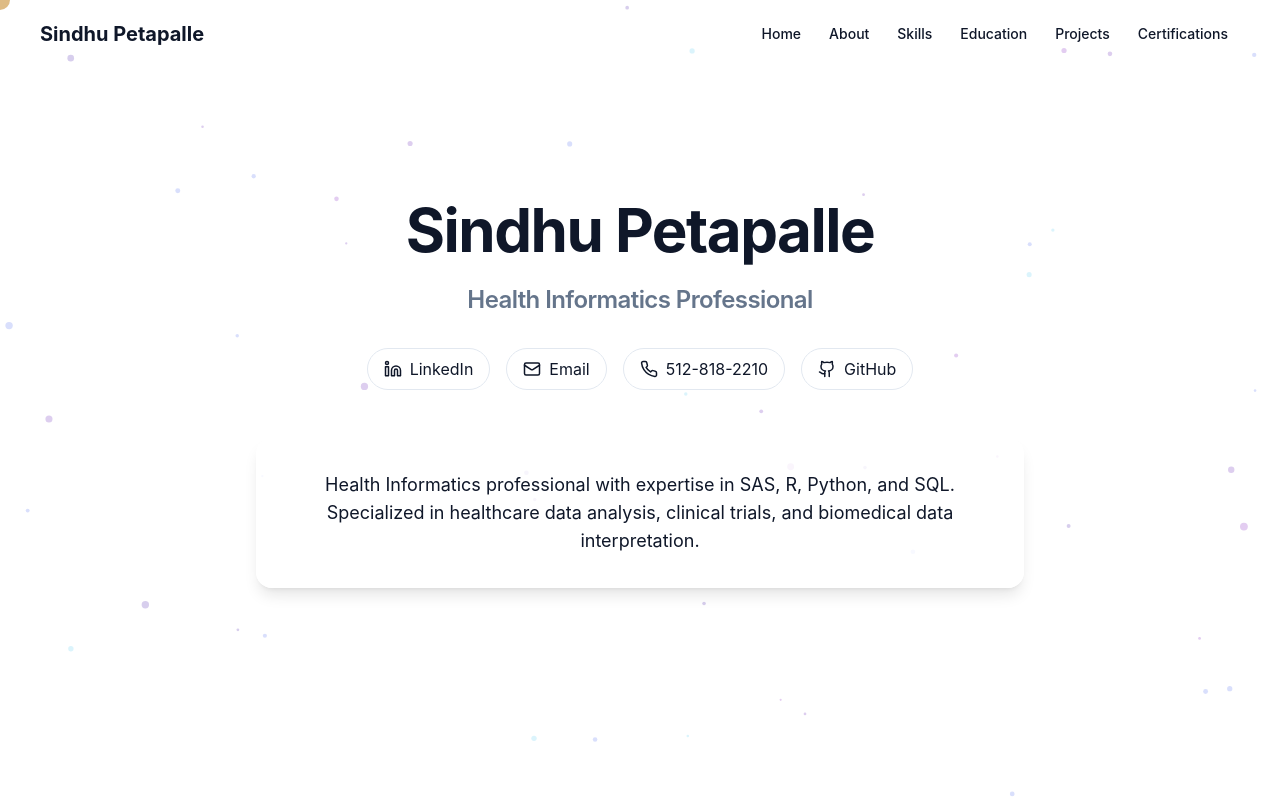
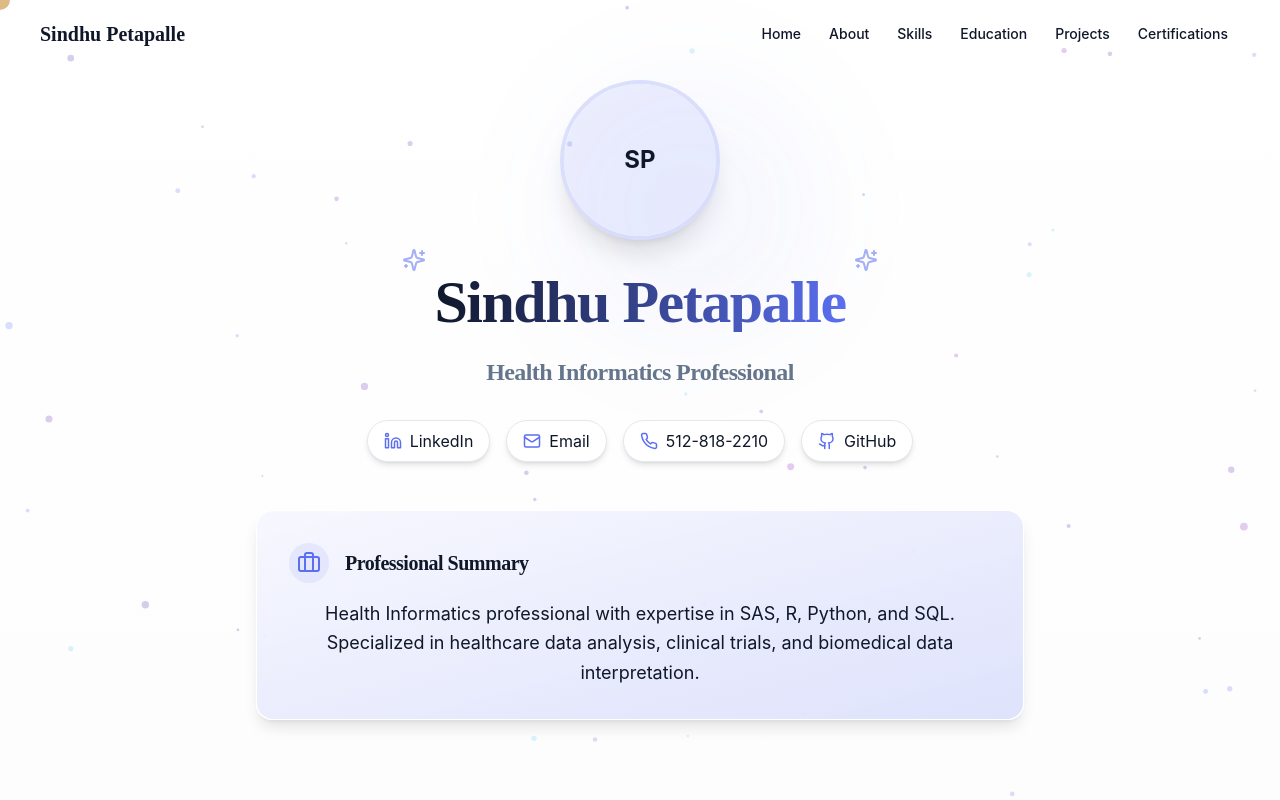
Before and after one commit to sindhup0102/sindhuresume, a React (Vite) app: page / in a window 1280 px wide. Shown: the top 800 px of the page. Built offline with nearby package versions, Linux system fonts and the light colour scheme.

Commit message:
Improve website aesthetics
This commit aims to enhance the visual appeal of the website by incorporating aesthetic improvements and potentially adding images or other visual elements.  The specific changes are not detailed here.

```diff
--- a/src/components/Hero.tsx
+++ b/src/components/Hero.tsx
@@ -1,7 +1,8 @@
 
 import React, { useEffect, useRef, useState } from 'react';
-import { ArrowDown, Briefcase, Github, Linkedin, Mail, Phone } from 'lucide-react';
+import { ArrowDown, Briefcase, Github, Linkedin, Mail, Phone, Sparkles } from 'lucide-react';
 import { Button } from '@/components/ui/button';
+import { Avatar, AvatarFallback, AvatarImage } from '@/components/ui/avatar';
 
 const Hero = () => {
   const containerRef = useRef<HTMLDivElement>(null);
@@ -77,15 +78,27 @@ const Hero = () => {
   return (
     <section
       id="home"
-      className="min-h-screen flex items-center justify-center pt-20 px-6"
+      className="min-h-screen flex items-center justify-center pt-20 px-6 bg-gradient-to-b from-background to-secondary/20"
     >
       <div
         ref={containerRef}
         className="section-container max-w-5xl w-full flex flex-col items-center text-center"
       >
-        <h1 className="text-4xl md:text-5xl lg:text-6xl font-bold mb-6 animate-fade-in opacity-0" style={{ animationDelay: '0.2s', animationFillMode: 'forwards' }}>
-          Sindhu Petapalle
-        </h1>
+        <div className="mb-8 relative">
+          <div className="absolute -z-10 w-64 h-64 bg-primary/10 rounded-full blur-3xl opacity-70 animate-pulse-slow"></div>
+          <Avatar className="w-32 h-32 md:w-40 md:h-40 border-4 border-primary/20 shadow-xl">
+            <AvatarImage src="/profile.jpg" alt="Sindhu Petapalle" />
+            <AvatarFallback className="bg-primary/10 text-2xl font-bold">SP</AvatarFallback>
+          </Avatar>
+        </div>
+
+        <div className="relative">
+          <Sparkles className="absolute -left-8 -top-6 text-primary opacity-70 animate-pulse-slow" size={24} />
+          <h1 className="text-4xl md:text-5xl lg:text-6xl font-bold mb-6 animate-fade-in opacity-0 bg-clip-text text-transparent bg-gradient-to-r from-foreground to-primary" style={{ animationDelay: '0.2s', animationFillMode: 'forwards' }}>
+            Sindhu Petapalle
+          </h1>
+          <Sparkles className="absolute -right-8 -top-6 text-primary opacity-70 animate-pulse-slow" size={24} />
+        </div>
 
         <h2 className="text-xl md:text-2xl text-muted-foreground mb-8 animate-fade-in opacity-0" style={{ animationDelay: '0.4s', animationFillMode: 'forwards' }}>
           Health Informatics Professional
@@ -96,28 +109,28 @@ const Hero = () => {
             href="https://linkedin.com/in/sindhu-petapalle7/"
             target="_blank"
             rel="noopener noreferrer"
-            className="social-icon-link flex items-center gap-2 px-4 py-2 rounded-full border border-border hover:border-primary transition-colors duration-300"
+            className="social-icon-link flex items-center gap-2 px-4 py-2 rounded-full bg-card shadow-md border border-border hover:border-primary hover:shadow-lg transition-all duration-300"
             data-tooltip="Connect on LinkedIn"
           >
-            <Linkedin size={18} />
+            <Linkedin size={18} className="text-primary" />
             <span className="hidden sm:inline">LinkedIn</span>
           </a>
 
           <a
             href="mailto:petapallesindhu@gmail.com"
-            className="social-icon-link flex items-center gap-2 px-4 py-2 rounded-full border border-border hover:border-primary transition-colors duration-300"
+            className="social-icon-link flex items-center gap-2 px-4 py-2 rounded-full bg-card shadow-md border border-border hover:border-primary hover:shadow-lg transition-all duration-300"
             data-tooltip="Send Email"
           >
-            <Mail size={18} />
+            <Mail size={18} className="text-primary" />
             <span className="hidden sm:inline">Email</span>
           </a>
 
           <a
             href="tel:+15128182210"
-            className="social-icon-link flex items-center gap-2 px-4 py-2 rounded-full border border-border hover:border-primary transition-colors duration-300"
+            className="social-icon-link flex items-center gap-2 px-4 py-2 rounded-full bg-card shadow-md border border-border hover:border-primary hover:shadow-lg transition-all duration-300"
             data-tooltip="Call Me"
           >
-            <Phone size={18} />
+            <Phone size={18} className="text-primary" />
             <span className="hidden sm:inline">512-818-2210</span>
           </a>
 
@@ -125,17 +138,17 @@ const Hero = () => {
             href="https://github.com/sindhup0102"
             target="_blank"
             rel="noopener noreferrer"
-            className="social-icon-link flex items-center gap-2 px-4 py-2 rounded-full border border-border hover:border-primary transition-colors duration-300"
+            className="social-icon-link flex items-center gap-2 px-4 py-2 rounded-full bg-card shadow-md border border-border hover:border-primary hover:shadow-lg transition-all duration-300"
             data-tooltip="Check my GitHub"
           >
-            <Github size={18} />
+            <Github size={18} className="text-primary" />
             <span className="hidden sm:inline">GitHub</span>
           </a>
         </div>
 
         <div
           ref={cardRef}
-          className="card-3d glassmorphism p-6 md:p-8 rounded-2xl max-w-3xl mb-12 animate-fade-in opacity-0 transition-transform"
+          className="card-3d glassmorphism p-6 md:p-8 rounded-2xl max-w-3xl mb-12 animate-fade-in opacity-0 transition-all border border-primary/10 bg-card/80 shadow-xl"
           style={{
             animationDelay: '0.8s',
             animationFillMode: 'forwards',
@@ -143,7 +156,14 @@ const Hero = () => {
             transformStyle: 'preserve-3d'
           }}
         >
-          <p className="text-lg">
+          <div className="absolute inset-0 bg-gradient-to-br from-primary/5 to-primary/20 rounded-2xl -z-10"></div>
+          <div className="flex items-center gap-4 mb-4">
+            <div className="p-2 rounded-full bg-primary/10">
+              <Briefcase size={24} className="text-primary" />
+            </div>
+            <h3 className="text-xl font-semibold">Professional Summary</h3>
+          </div>
+          <p className="text-lg leading-relaxed">
             Health Informatics professional with expertise in SAS, R, Python, and SQL.
             Specialized in healthcare data analysis, clinical trials, and biomedical data interpretation.
           </p>
@@ -151,9 +171,9 @@ const Hero = () => {
 
         <Button
           onClick={scrollToNext}
-          variant="outline"
+          variant="default"
           size="lg"
-          className="animate-bounce-slow animate-fade-in opacity-0 group"
+          className="animate-bounce-slow animate-fade-in opacity-0 group bg-gradient-to-r from-primary to-primary/80 shadow-md hover:shadow-lg"
           style={{ animationDelay: '1s', animationFillMode: 'forwards' }}
         >
           <span>Explore My Profile</span>
--- a/src/index.css
+++ b/src/index.css
@@ -1,9 +1,8 @@
-
 @tailwind base;
 @tailwind components;
 @tailwind utilities;
 
-@import url('https://fonts.googleapis.com/css2?family=Inter:wght@100;200;300;400;500;600;700;800;900&display=swap');
+@import url('https://fonts.googleapis.com/css2?family=Inter:wght@100;200;300;400;500;600;700;800;900&family=Playfair+Display:wght@400;500;600;700;800&display=swap');
 
 @layer base {
   :root {
@@ -110,7 +109,7 @@
 
 @layer components {
   .glass-card {
-    @apply bg-white/80 dark:bg-black/20 backdrop-blur-md border border-white/20 dark:border-white/10;
+    @apply bg-white/80 dark:bg-black/20 backdrop-blur-md border border-white/20 dark:border-white/10 shadow-md;
   }
 
   .section-title {
@@ -118,7 +117,7 @@
   }
 
   .pill {
-    @apply px-3 py-1 rounded-full text-xs font-medium bg-secondary dark:bg-secondary/80 backdrop-blur-sm transition-all duration-300 inline-block;
+    @apply px-3 py-1 rounded-full text-xs font-medium bg-secondary/80 backdrop-blur-sm transition-all duration-300 inline-block shadow-sm;
   }
 
   .nav-link {
@@ -135,12 +134,12 @@
   }
 
   .timeline-item {
-    @apply relative pl-8 pb-10 border-l border-muted-foreground/20 last:border-l-0 last:pb-0;
+    @apply relative pl-8 pb-10 border-l border-muted-foreground/30 last:border-l-0 last:pb-0;
   }
 
   .timeline-item::before {
     content: '';
-    @apply absolute left-[-5px] top-0 w-2.5 h-2.5 rounded-full bg-primary;
+    @apply absolute left-[-5px] top-0 w-2.5 h-2.5 rounded-full bg-primary shadow-md;
   }
 
   .shimmer-bg {
@@ -154,6 +153,7 @@
 
   .card-3d:hover {
     box-shadow: 0 20px 40px -20px rgba(0, 0, 0, 0.3);
+    transform: translateY(-5px);
   }
 
   .custom-tooltip {
@@ -168,6 +168,7 @@
     transition: opacity 0.3s, transform 0.3s;
     pointer-events: none;
     z-index: 1000;
+    box-shadow: 0 4px 12px rgba(0, 0, 0, 0.1);
   }
 
   .custom-tooltip.visible {
@@ -205,6 +206,11 @@
   .social-icon-link:hover::before {
     left: 100%;
   }
+
+  .animated-gradient-text {
+    background-size: 200% 200%;
+    animation: gradient-animation 4s ease infinite;
+  }
 }
 
 .scroll-container {
@@ -212,7 +218,7 @@
 }
 
 .glassmorphism {
-  @apply bg-white/80 dark:bg-black/20 backdrop-blur-lg border border-white/20 dark:border-white/10 shadow-lg;
+  @apply bg-white/90 dark:bg-black/30 backdrop-blur-lg border border-white/20 dark:border-white/10 shadow-lg;
 }
 
 .section-container {
@@ -327,6 +333,18 @@
   }
 }
 
+@keyframes gradient-animation {
+  0% {
+    background-position: 0% 50%;
+  }
+  50% {
+    background-position: 100% 50%;
+  }
+  100% {
+    background-position: 0% 50%;
+  }
+}
+
 .animate-fade-in {
   animation: fade-in 1s ease forwards;
 }
@@ -341,6 +359,10 @@
 
 .animate-bounce-slow {
   animation: bounce-slow 4s infinite;
+}
+
+.animate-pulse-slow {
+  animation: pulse 5s cubic-bezier(0.4, 0, 0.6, 1) infinite;
 }
 
 ::-webkit-scrollbar {
--- a/tailwind.config.ts
+++ b/tailwind.config.ts
@@ -1,4 +1,3 @@
-
 import type { Config } from "tailwindcss";
 
 export default {
@@ -21,7 +20,7 @@ export default {
 		extend: {
 			fontFamily: {
 				sans: ['Inter', 'sans-serif'],
-				display: ['SF Pro Display', 'Inter', 'sans-serif']
+				display: ['Playfair Display', 'serif']
 			},
 			colors: {
 				border: 'hsl(var(--border))',
@@ -104,7 +103,7 @@ export default {
 				},
 				'pulse-slow': {
 					'0%, 100%': { opacity: '1' },
-					'50%': { opacity: '0.8' }
+					'50%': { opacity: '0.7' }
 				},
 				'shimmer': {
 					'0%': { backgroundPosition: '-200% 0' },
@@ -119,7 +118,7 @@ export default {
 				'slide-in': 'slide-in 0.6s ease-out',
 				'scale-in': 'scale-in 0.5s ease-out',
 				'float': 'float 4s ease-in-out infinite',
-				'pulse-slow': 'pulse-slow 3s ease-in-out infinite',
+				'pulse-slow': 'pulse-slow 4s ease-in-out infinite',
 				'shimmer': 'shimmer 2s linear infinite'
 			}
 		}
```
Also changed, not shown: public/profile.jpg (added).
